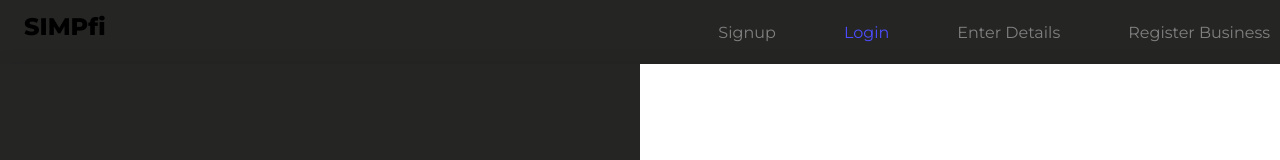
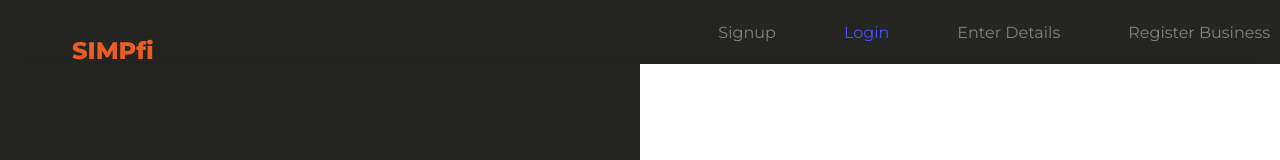
Before and after one commit to tarannum-2002/Business-Budgeting-app, a React (Create React App) app in the folder client/: page /Login in a window 1280 px wide. Shown: the top 160 px of the page. Built offline with nearby package versions, Linux system fonts and the light colour scheme.

Commit message:
logo in navbar

```diff
--- a/client/src/pages/Navbar.js
+++ b/client/src/pages/Navbar.js
@@ -5,7 +5,7 @@ import { useState } from "react";
 function App() {
   return (
     <Components.Nav>
-      <Components.Title className="icon">SIMPfi</Components.Title>
+      <p className="logo">SIMPfi</p>
       <Components.NavMenu>
         <div style={{ margin: "10px" }}>
           <Components.NavLink to="/Signup">Signup</Components.NavLink>
--- a/client/src/styles.css
+++ b/client/src/styles.css
@@ -120,3 +120,10 @@ footer {
   background-color: #eb5e24;
   padding: 2em;
 }
+
+.logo {
+  padding: 1.5em 3em;
+  color: #eb5e24;
+  font-size: 1.5em;
+  font-weight: bold;
+}
```
